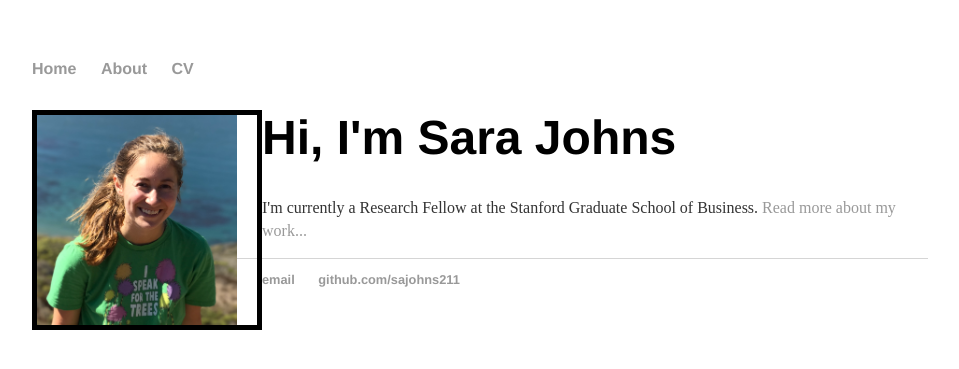
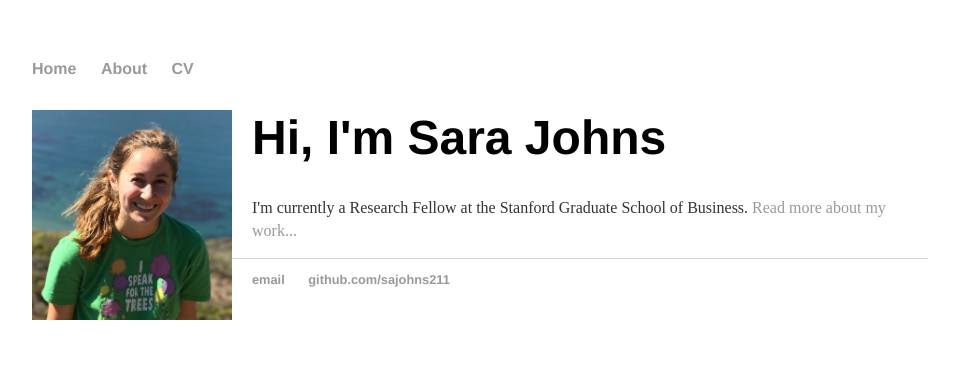
Before and after one commit to sajohns211/sajohns211.github.io, a Jekyll site: the page built from index.html, in a window 1280 px wide. Shown: the top 369 px of the page, without its empty margins (160-1119 px from the left). Built offline with Jekyll 4.4.1, drawn with Linux system fonts in a browser that asks for light colours.

Commit message:
delete border

```diff
--- a/index.html
+++ b/index.html
@@ -4,7 +4,10 @@ title: Sara Johns
 ---
 
 <div class="blurb">
-	<img src="assets/IMG_9230.JPG" width=200 alt="hi" class="inline" align="left" border="5" img style="float: left; padding-right: 20px;"/>
+	<img src="assets/IMG_9230.JPG" width=200 alt="hi" class="inline" align="left" img style="float: left; padding-right: 20px;"/>
 	<h1>Hi, I'm Sara Johns</h1>
 	<p>I'm currently a Research Fellow at the Stanford Graduate School of Business. <a href="/about">Read more about my work...</a></p>
+
+
+
 </div><!-- /.blurb -->
```
